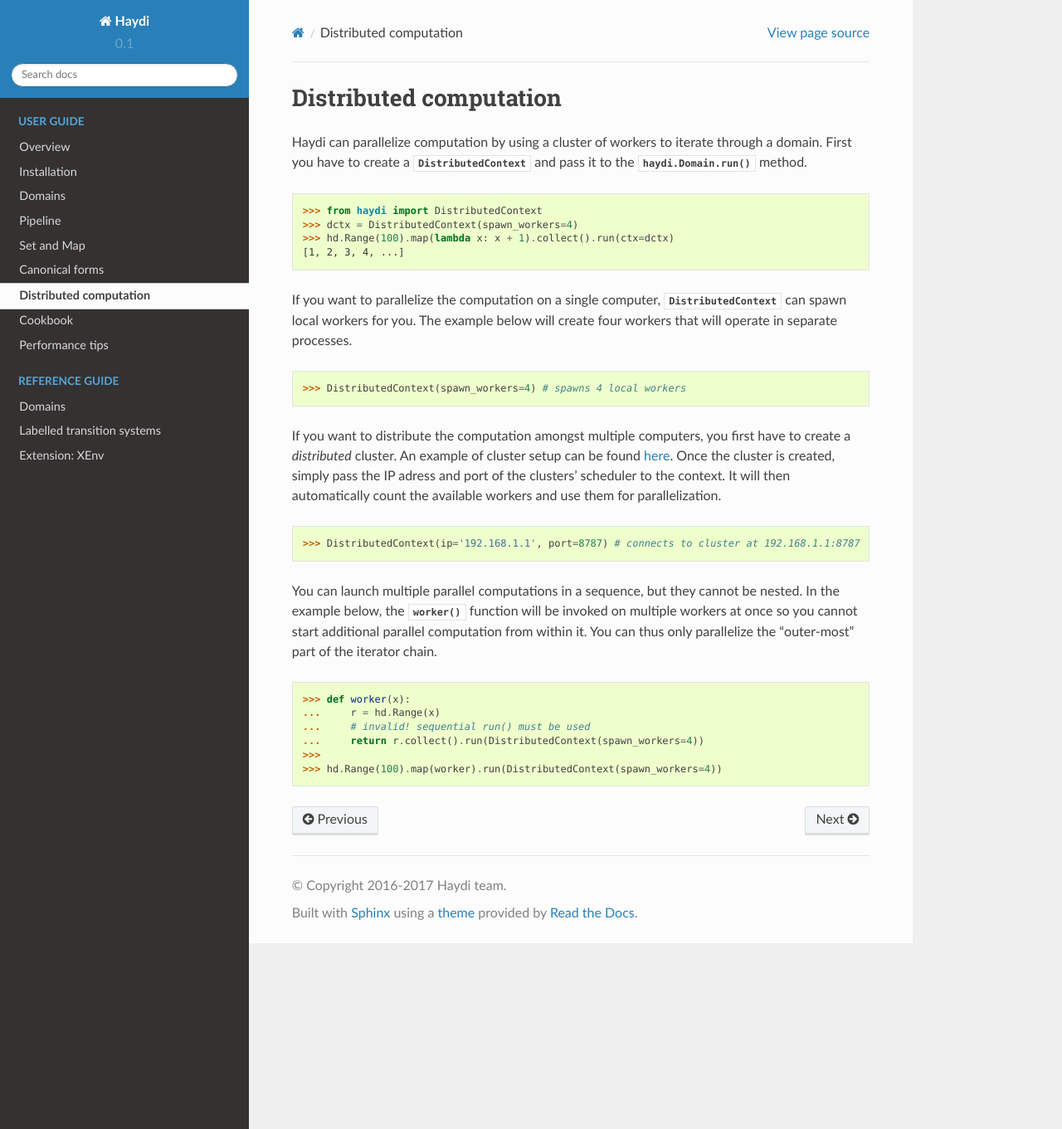
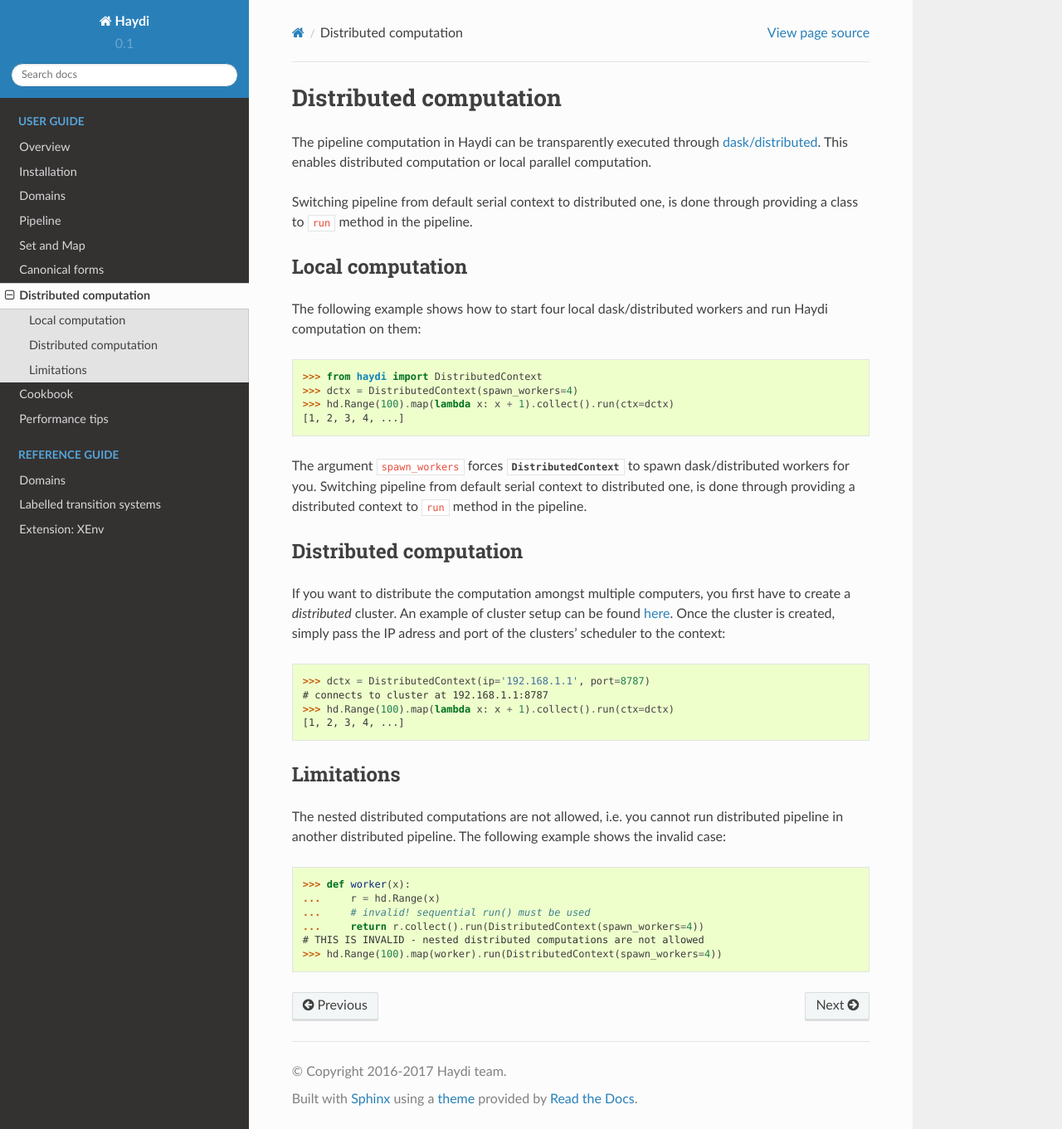
Before and after one commit to spirali/haydi, a Sphinx documentation site: the page built from docs/source/distributed.rst, in a window 1280 px wide and 1361 px high. Shown: the whole window at 83% size. Built offline with Sphinx 7.4.7 and the Read the Docs theme 2.0.0, drawn with Linux system fonts in a browser that asks for light colours; pages that are not in the unit, such as notebooks, are missing from menus.

Commit message:
DOC: User guide updated

```diff
--- a/docs/source/distributed.rst
+++ b/docs/source/distributed.rst
@@ -4,41 +4,57 @@ Distributed computation
 
 .. currentmodule:: haydi
 
-Haydi can parallelize computation by using a cluster of workers to iterate
-through a domain. First you have to create a :class:`DistributedContext`
-and pass it to the :func:`haydi.Domain.run` method.
+The pipeline computation in Haydi can be transparently executed through
+`dask/distributed <https://distributed.readthedocs.io/>`_. This enables
+distributed computation or local parallel computation.
+
+Switching pipeline from default serial context to distributed one, is done
+through providing a class to ``run`` method in the pipeline.
+
+
+Local computation
+-----------------
+
+The following example shows how to start four local dask/distributed workers and
+run Haydi computation on them:
+
 
     >>> from haydi import DistributedContext
     >>> dctx = DistributedContext(spawn_workers=4)
     >>> hd.Range(100).map(lambda x: x + 1).collect().run(ctx=dctx)
     [1, 2, 3, 4, ...]
 
-If you want to parallelize the computation on a single computer,
-:class:`DistributedContext` can spawn local workers for you.
-The example below will create four workers that will operate in
-separate processes.
+The argument ``spawn_workers`` forces :class:`DistributedContext` to spawn
+dask/distributed workers for you. Switching pipeline from default serial context
+to distributed one, is done through providing a distributed context to ``run``
+method in the pipeline.
 
->>> DistributedContext(spawn_workers=4) # spawns 4 local workers # doctest: +SKIP
+
+Distributed computation
+-----------------------
 
 If you want to distribute the computation amongst multiple computers, you first
-have to create a *distributed* cluster. An example of cluster setup can be
-found `here <https://distributed.readthedocs.io/en/latest/setup.html>`_.
-Once the cluster is created, simply pass the IP adress and port of the
-clusters' scheduler to the context. It will then automatically count the
-available workers and use them for parallelization.
+have to create a *distributed* cluster. An example of cluster setup can be found
+`here <https://distributed.readthedocs.io/en/latest/setup.html>`_. Once the
+cluster is created, simply pass the IP adress and port of the clusters'
+scheduler to the context::
 
->>> DistributedContext(ip='192.168.1.1', port=8787) # connects to cluster at 192.168.1.1:8787 # doctest: +SKIP
+  >>> dctx = DistributedContext(ip='192.168.1.1', port=8787)  # doctest: +SKIP
+  # connects to cluster at 192.168.1.1:8787
+  >>> hd.Range(100).map(lambda x: x + 1).collect().run(ctx=dctx)
+  [1, 2, 3, 4, ...]
 
 
-You can launch multiple parallel computations in a sequence, but they cannot be
-nested. In the example below, the :func:`worker` function will be invoked on
-multiple workers at once so you cannot start additional parallel computation
-from within it.
-You can thus only parallelize the "outer-most" part of the iterator chain.
+Limitations
+-----------
 
->>> def worker(x):
-...     r = hd.Range(x)
-...     # invalid! sequential run() must be used
-...     return r.collect().run(DistributedContext(spawn_workers=4))
->>>
->>> hd.Range(100).map(worker).run(DistributedContext(spawn_workers=4)) # doctest: +SKIP
+The nested distributed computations are not allowed, i.e. you cannot run
+distributed pipeline in another distributed pipeline. The following example
+shows the invalid case::
+
+  >>> def worker(x):
+  ...     r = hd.Range(x)
+  ...     # invalid! sequential run() must be used
+  ...     return r.collect().run(DistributedContext(spawn_workers=4))
+  # THIS IS INVALID - nested distributed computations are not allowed
+  >>> hd.Range(100).map(worker).run(DistributedContext(spawn_workers=4)) # doctest: +SKIP
--- a/docs/source/perftips.rst
+++ b/docs/source/perftips.rst
@@ -4,6 +4,11 @@ Performance tips
 
 This section collects tips for better performace.
 
+Materialization of domains
+--------------------------
+
+TODO
+
 Step jumps
 ----------
 
```
